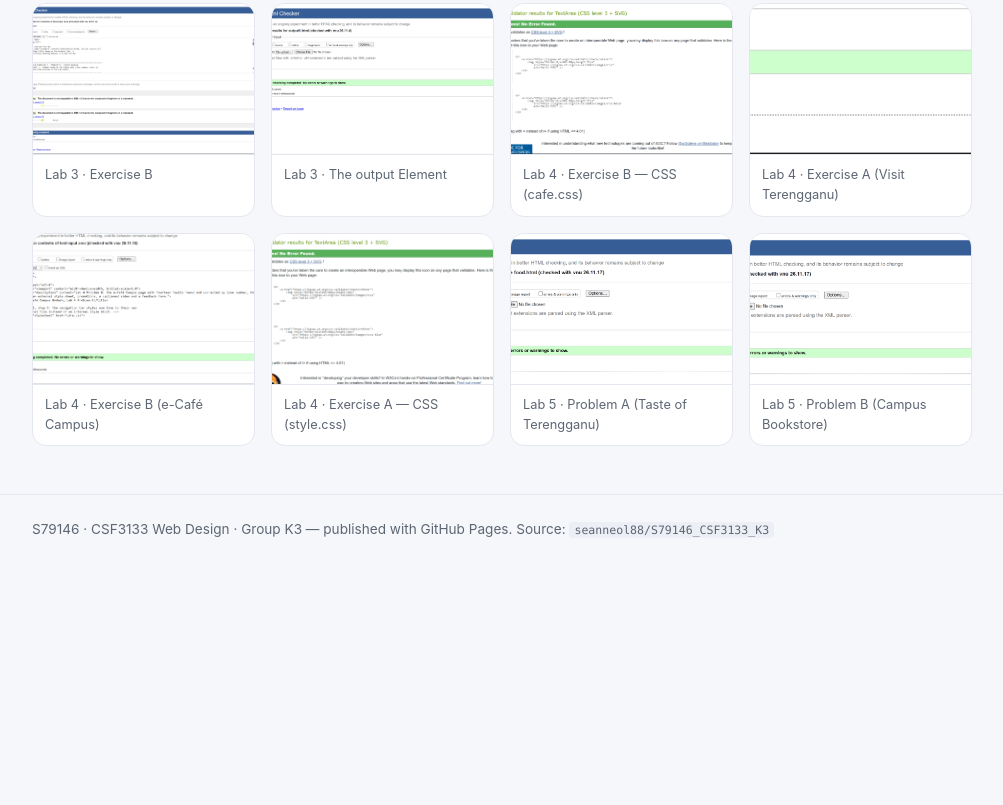
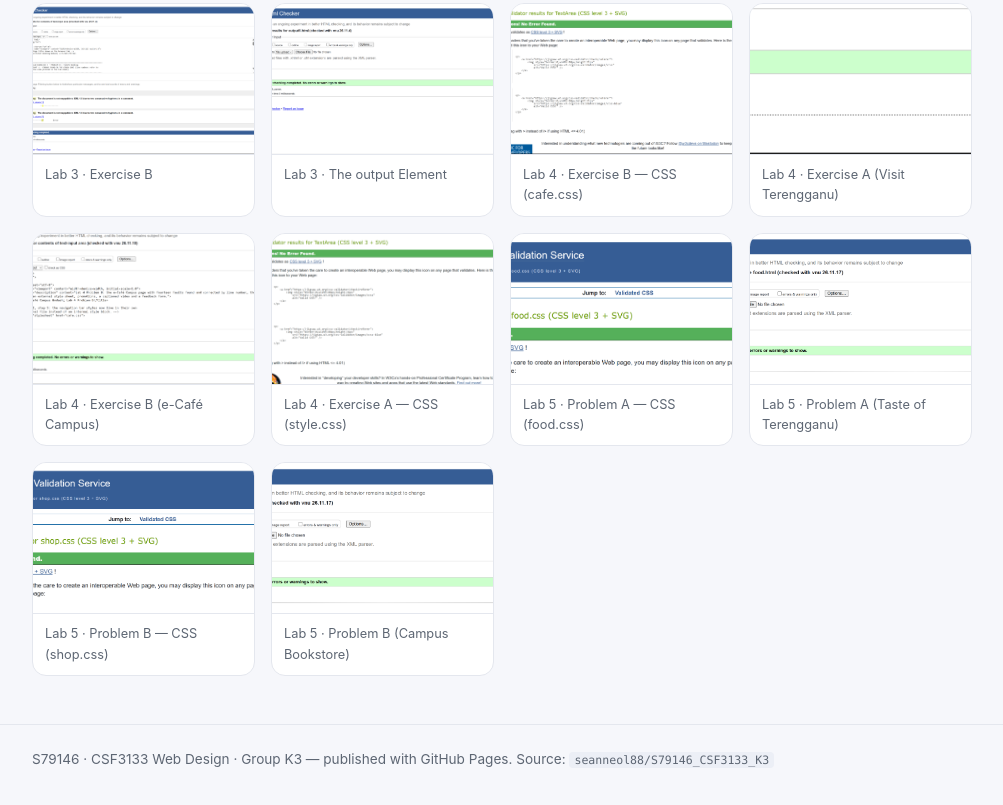
Before and after one commit to seanneol88/S79146_CSF3133_K3, a plain HTML site: page index.html in a window 1280 px wide. Shown: the part 4947-5752 px from the top of the page, without its empty margins (138-1141 px from the left). Before the commit the page ends 5528 px from the top, so only its background shows below. Drawn offline with Linux system fonts and the light colour scheme.

Commit message:
Add the Lab 5 style sheet validation screenshots
food.css and shop.css were both run through the W3C CSS validator at
CSS level 3 + SVG and came back "Congratulations! No Error Found". The
screenshots are filed beside the pages as food css validation.png and
shop css validation.png, byte-for-byte as supplied.

That closes out Lab 5: two markup results and two style sheet results,
twenty-two screenshots in the home-page gallery.

Co-authored-by: arena-agent <297053741+arena-agent@users.noreply.github.com>

```diff
--- a/index.html
+++ b/index.html
@@ -687,10 +687,24 @@
                 </figure>
 
                 <figure class="shot">
+                    <a href="Lab%205/food%20css%20validation.png">
+                        <img src="Lab%205/food%20css%20validation.png" alt="Lab 5 · Problem A — CSS (food.css)" loading="lazy">
+                    </a>
+                    <figcaption>Lab 5 · Problem A — CSS (food.css)</figcaption>
+                </figure>
+
+                <figure class="shot">
                     <a href="Lab%205/food%20validation.png">
                         <img src="Lab%205/food%20validation.png" alt="Lab 5 · Problem A (Taste of Terengganu)" loading="lazy">
                     </a>
                     <figcaption>Lab 5 · Problem A (Taste of Terengganu)</figcaption>
+                </figure>
+
+                <figure class="shot">
+                    <a href="Lab%205/shop%20css%20validation.png">
+                        <img src="Lab%205/shop%20css%20validation.png" alt="Lab 5 · Problem B — CSS (shop.css)" loading="lazy">
+                    </a>
+                    <figcaption>Lab 5 · Problem B — CSS (shop.css)</figcaption>
                 </figure>
 
                 <figure class="shot">
--- a/pages.json
+++ b/pages.json
@@ -212,6 +212,8 @@
     "Lab 4/lab4_ExerB validation.png": "Lab 4 · Exercise B (e-Café Campus)",
     "Lab 4/cafe css validation.png": "Lab 4 · Exercise B — CSS (cafe.css)",
     "Lab 5/food validation.png": "Lab 5 · Problem A (Taste of Terengganu)",
-    "Lab 5/shop validation.png": "Lab 5 · Problem B (Campus Bookstore)"
+    "Lab 5/shop validation.png": "Lab 5 · Problem B (Campus Bookstore)",
+    "Lab 5/food css validation.png": "Lab 5 · Problem A — CSS (food.css)",
+    "Lab 5/shop css validation.png": "Lab 5 · Problem B — CSS (shop.css)"
   }
 }
```
Also changed, not shown: Lab 5/food css validation.png (added), Lab 5/shop css validation.png (added), 1 other file.
